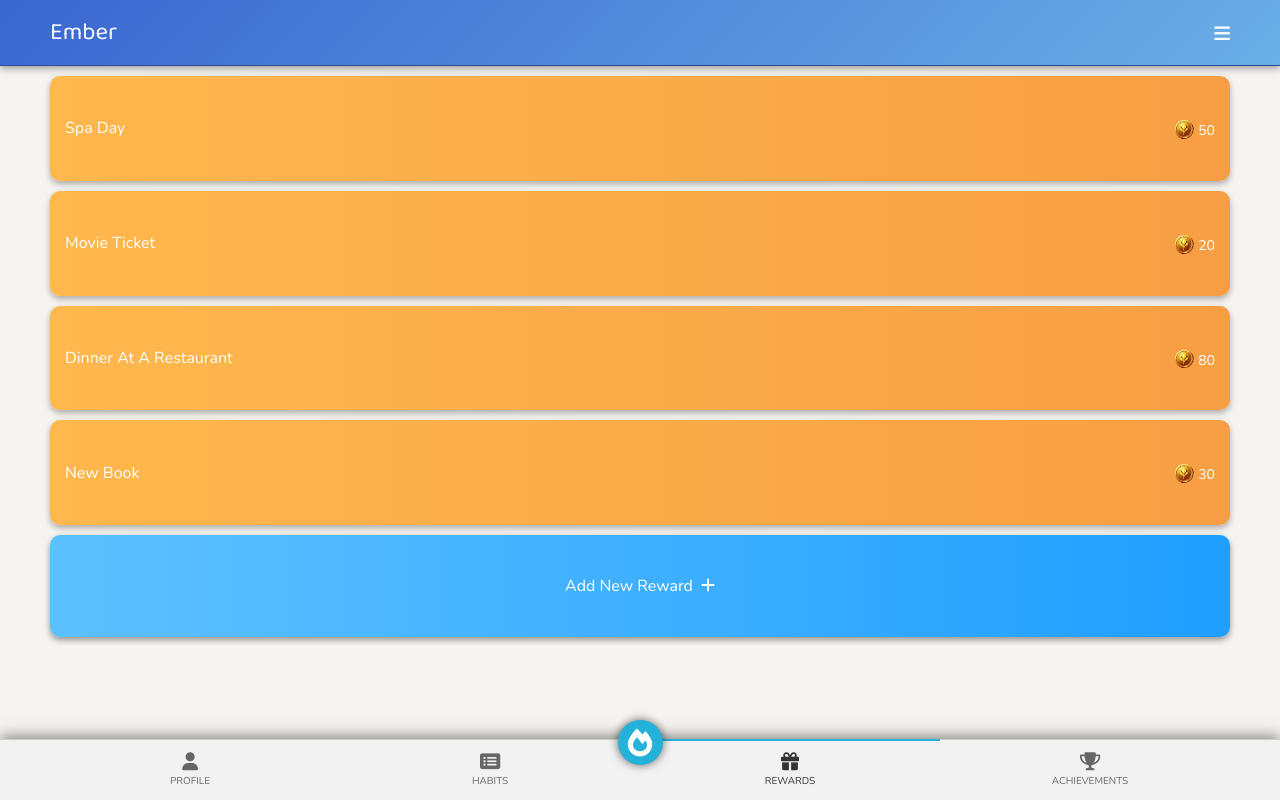
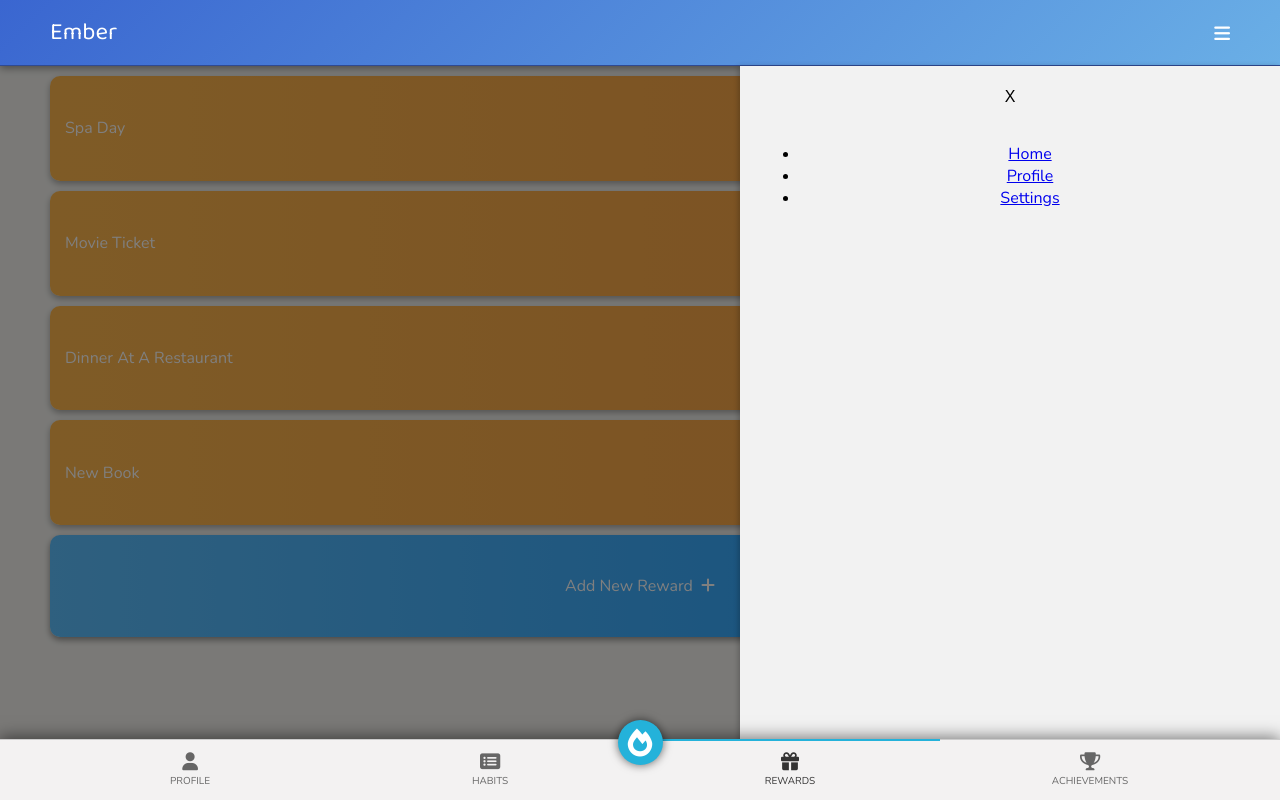
Before and after one commit to joseph-johnson27001/habit-spinner, a Vue app: page /rewards in a window 1280 px wide. Both pictures are taken after a click on the icon 1222 px from the left and 32 px from the top of the page. Built offline with nearby package versions, Linux system fonts and the light colour scheme.

Commit message:
Side Navigation build

```diff
--- /dev/null
+++ b/src/components/Navigation/SideNavigation.vue
@@ -0,0 +1,68 @@
+<template>
+  <div class="overlay" @click.self="close">
+    <div class="side-navigation">
+      <button class="close-btn" @click="close">X</button>
+      <!-- Add your navigation items here -->
+      <ul>
+        <li><router-link to="/">Home</router-link></li>
+        <li><router-link to="/profile">Profile</router-link></li>
+        <li><router-link to="/settings">Settings</router-link></li>
+      </ul>
+    </div>
+  </div>
+</template>
+
+<script>
+export default {
+  name: "SideNavigation",
+  emits: ["close"],
+  methods: {
+    close() {
+      this.$emit("close");
+    },
+  },
+};
+</script>
+
+<style scoped>
+.overlay {
+  position: fixed;
+  top: 40;
+  right: 0;
+  width: 100%;
+  height: 100%;
+  background: rgba(0, 0, 0, 0.5);
+  display: flex;
+  justify-content: flex-end;
+  z-index: 200;
+}
+
+.side-navigation {
+  width: 80%;
+  max-width: 500px;
+  background: #f2f2f2;
+  height: 100%;
+  padding: 20px;
+  box-shadow: -2px 0 5px rgba(0, 0, 0, 0.2);
+  transform: translateX(100%);
+  animation: slideIn 0.3s forwards;
+}
+
+.close-btn {
+  background: transparent;
+  border: none;
+  font-size: 16px;
+  cursor: pointer;
+  margin-bottom: 20px;
+}
+
+/* Keyframes for the slide-in animation */
+@keyframes slideIn {
+  from {
+    transform: translateX(100%);
+  }
+  to {
+    transform: translateX(0);
+  }
+}
+</style>
--- a/src/components/Navigation/TopNav.vue
+++ b/src/components/Navigation/TopNav.vue
@@ -7,75 +7,48 @@
           <h2>Ember</h2>
         </div>
 
-        <!-- Right side: Conditional Display -->
+        <!-- Right side: Hamburger Icon -->
         <div class="side-section">
-          <!-- <CurrencyDisplay
-            v-if="isRewardsPage"
-            :coins="coins"
-            :streak="streak"
-            :rewardPasses="rewardPasses"
-          />
-
-          <div v-else-if="isProfilePage" class="side-section">
-            <router-link to="/settings">
-              <i class="fas fa-cog settings-icon"></i>
-            </router-link>
-          </div>
-          <div v-else-if="isGamePage" class="side-section">
-            Available Plays: {{ storedHabits }}
-          </div>
-
-          <span v-else-if="isHabitsPage"
-            >{{ habitsCompleted }} / {{ totalHabits }}</span
-          >
-
-          <span v-else> <i class="fas fa-star star-icon"></i> {{ level }}</span> -->
-
-          <i class="fas fa-bars hamburger-bars"></i>
+          <i class="fas fa-bars hamburger-bars" @click="toggleSidebar"></i>
         </div>
       </div>
     </nav>
+
+    <!-- Side Navigation Overlay -->
+    <SideNavigation v-if="isSidebarOpen" @close="toggleSidebar" />
+
     <ToastBar />
   </div>
 </template>
 
 <script>
-import { mapGetters } from "vuex";
 import ToastBar from "@/components/Toast/ToastBar.vue";
+import SideNavigation from "@/components/Navigation/SideNavigation.vue";
 
 export default {
   name: "TopNav",
   components: {
-    // CurrencyDisplay,
     ToastBar,
+    SideNavigation,
   },
   data() {
     return {
-      streak: 5,
-      rewardPasses: 1,
-      level: 8,
+      isSidebarOpen: false,
     };
   },
-  computed: {
-    ...mapGetters("habits", [
-      "totalHabits",
-      "habitsCompleted",
-      "storedHabits",
-      "todayCompletedHabits",
-    ]),
-    isRewardsPage() {
-      return this.$route.path === "/rewards";
-    },
-    isProfilePage() {
-      return this.$route.path === "/profile";
-    },
-    isGamePage() {
-      return this.$route.path === "/spinner";
-    },
-    isHabitsPage() {
-      return this.$route.path === "/";
+  methods: {
+    toggleSidebar() {
+      this.isSidebarOpen = !this.isSidebarOpen;
     },
   },
+  // computed: {
+  //   ...mapGetters("habits", [
+  //     "totalHabits",
+  //     "habitsCompleted",
+  //     "storedHabits",
+  //     "todayCompletedHabits",
+  //   ]),
+  // },
 };
 </script>
 
```
